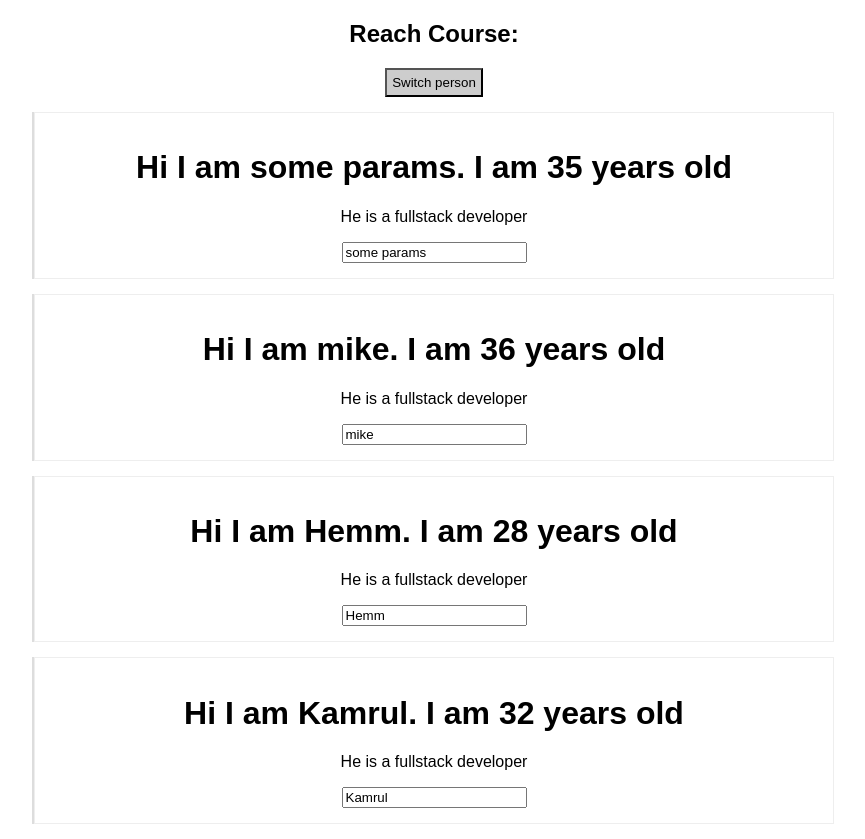
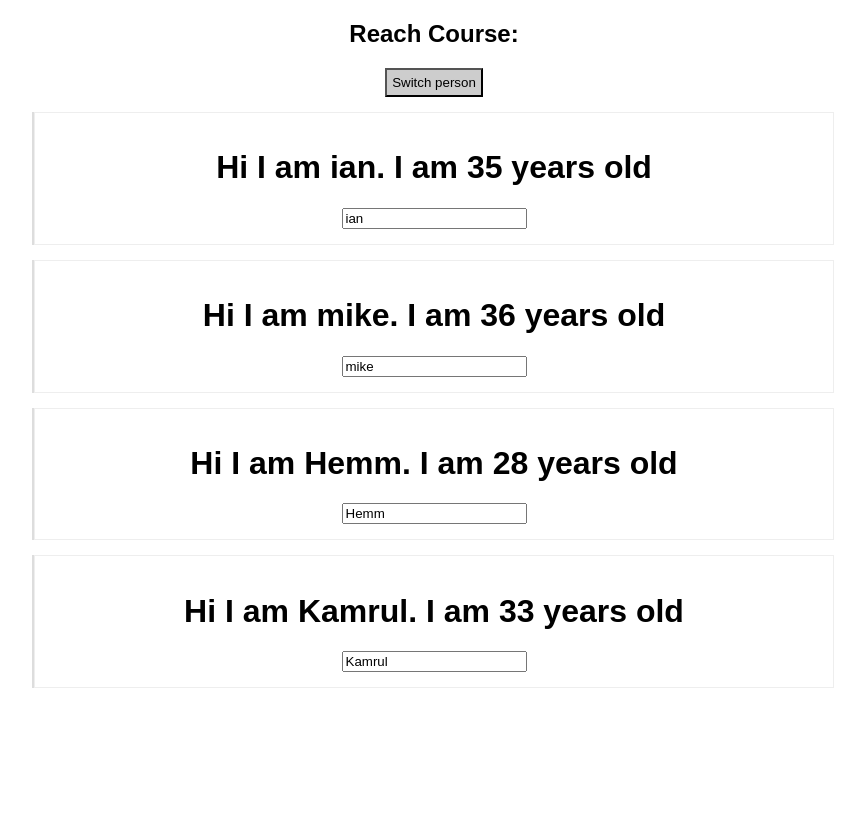
Before and after one commit to kamrul-suhel/react2, a React (Create React App) app: page / in a window 1280 px wide. Both pictures are taken after a click on the button "Switch person". Shown: the whole page, without its empty margins (206-1071 px from the left). After the commit the page ends 800 px from the top, so only its background shows below. Built offline with nearby package versions, Linux system fonts and the light colour scheme.

Commit message:
output list & remove element from list.

```diff
--- a/src/App.js
+++ b/src/App.js
@@ -4,28 +4,19 @@ import Person from './Person/Person'
 
 class App extends Component {
     state = {
-        person : [
+        persons: [
             {name: "ian", age: 35},
             {name: "mike", age: 36},
             {name: "Hemm", age: 28},
             {name: "Kamrul", age: 33},
-        ]
-    }
+        ],
 
-    changeName = (params) => {
-        this.setState({
-            person : [
-                {name: params, age: 35},
-                {name: "mike", age: 36},
-                {name: "Hemm", age: 28},
-                {name: "Kamrul", age: 32},
-            ]
-        })
+        showPerson: false
     }
 
     changedHendler = (event) => {
         this.setState({
-            person : [
+            persons: [
                 {name: event.target.value, age: 35},
                 {name: "mike", age: 36},
                 {name: "Hemm", age: 28},
@@ -34,6 +25,18 @@ class App extends Component {
         })
     }
 
+    removePerson(personIndex){
+        const persons = this.state.persons;
+        persons.splice(personIndex, 1);
+        this.setState({persons : persons});
+    }
+
+    togglePerson = () => {
+        const doesShow = this.state.showPerson;
+        this.setState({
+            showPerson: !doesShow
+        })
+    }
 
 
     render() {
@@ -43,36 +46,38 @@ class App extends Component {
             border: '1ps solid #ddd',
             padding: '5px'
         }
+
+        let person = null;
+
+        if (this.state.showPerson) {
+            person = (
+                <div>
+                    {
+                        this.state.persons.map((person, index) => {
+                            return (
+                                <Person
+                                name={person.name}
+                                key={index}
+                                age={person.age}
+                                click={this.removePerson.bind(this, index)}
+                                changed={this.changedHendler.bind(this)}/>
+                            )
+                        })
+                    }
+                </div>
+            )
+        }
+
         return (
             <div className="App">
                 <h2>Reach Course: </h2>
                 <button
                     style={style}
-                    onClick={() => this.changeName('some params')}
-                >Switch person</button>
+                    onClick={this.togglePerson}
+                >Switch person
+                </button>
 
-                <Person
-                    name={this.state.person[0].name}
-                    age={this.state.person[0].age}
-                >He is a fullstack developer</Person>
-
-                <Person
-                    name={this.state.person[1].name}
-                    age={this.state.person[1].age}
-                >He is a fullstack developer</Person>
-
-                <Person
-                    name={this.state.person[2].name}
-                    age={this.state.person[2].age}
-                    changed={this.changedHendler}
-                    click={this.changeName.bind(this, 'max')}
-                >He is a fullstack developer</Person>
-
-                <Person
-                    name={this.state.person[3].name}
-                    age={this.state.person[3].age}
-                >He is a fullstack developer</Person>
-
+                {person}
             </div>
         );
     }
```
